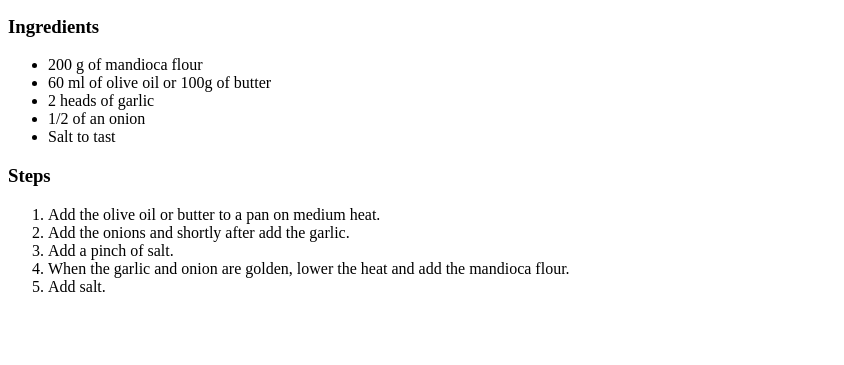
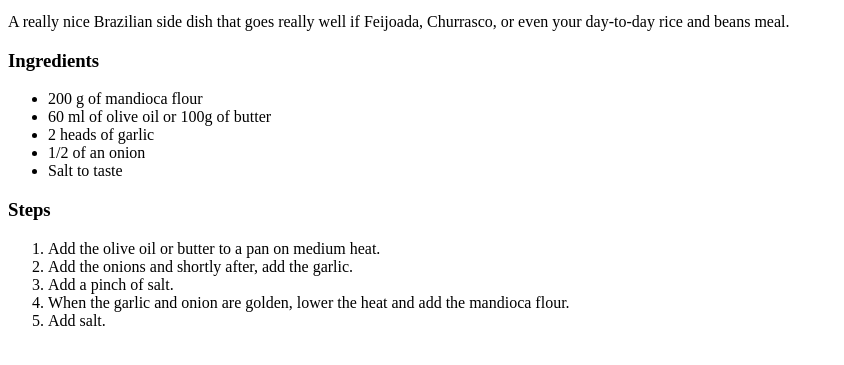
Before and after one commit to Arthurpmrs/odin-recipes, a plain HTML site: page recipes/farofa.html in a window 1280 px wide. Shown: the part 101-466 px from the top of the page, without its empty margins (0-844 px from the left). Drawn offline with Linux system fonts and the light colour scheme.

Commit message:
Fix grammar issues

```diff
--- a/recipes/farofa.html
+++ b/recipes/farofa.html
@@ -9,6 +9,7 @@
 <body>
     <h1>Farofa</h1>
     <img src="../img/farofa.jpg" alt="farofínea" width="300">
+    <p>A really nice Brazilian side dish that goes really well if Feijoada, Churrasco, or even your day-to-day rice and beans meal.</p>
 
     <h3>Ingredients</h3>
     <ul>
@@ -16,13 +17,13 @@
         <li>60 ml of olive oil or 100g of butter</li>
         <li>2 heads of garlic</li>
         <li>1/2 of an onion</li>
-        <li>Salt to tast</li>
+        <li>Salt to taste</li>
     </ul>
 
     <h3>Steps</h3>
     <ol>
         <li>Add the olive oil or butter to a pan on medium heat.</li>
-        <li>Add the onions and shortly after add the garlic.</li>
+        <li>Add the onions and shortly after, add the garlic.</li>
         <li>Add a pinch of salt.</li>
         <li>When the garlic and onion are golden, lower the heat and add the mandioca flour.</li>
         <li>Add salt.</li>
```
Also changed, not shown: recipes/chocolate_cake.html (+4 -2 lines), recipes/garlic-and-oil-pasta.html (+2 -0 lines).
